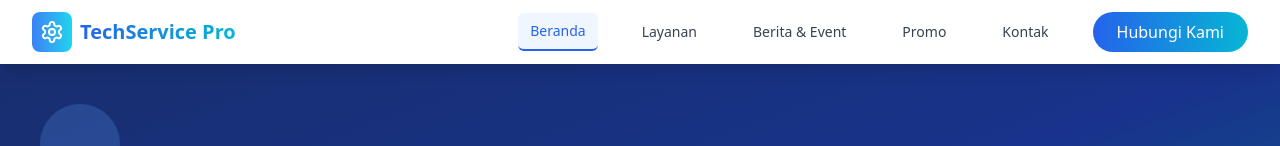
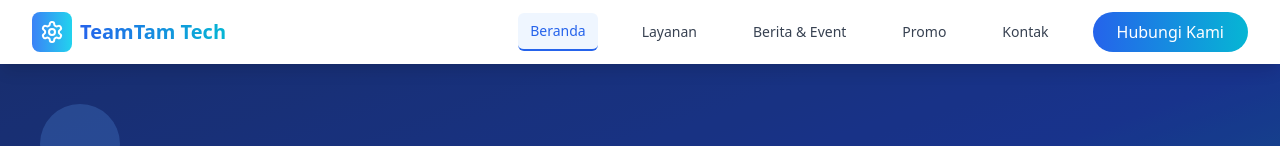
Before and after one commit to afrizalwahyuadi66/vite-react, a React (Vite) app: page / in a window 1280 px wide. Shown: the top 146 px of the page. Built offline with nearby package versions, Linux system fonts and the light colour scheme.

Commit message:
Update Navbar.tsx

```diff
--- a/src/components/Navbar.tsx
+++ b/src/components/Navbar.tsx
@@ -26,7 +26,7 @@ const Navbar = () => {
                 <Settings className="h-6 w-6 text-white" />
               </div>
               <span className="text-xl font-bold bg-gradient-to-r from-blue-600 to-cyan-500 bg-clip-text text-transparent">
-                TechService Pro
+                TeamTam Tech
               </span>
             </Link>
           </div>
```
